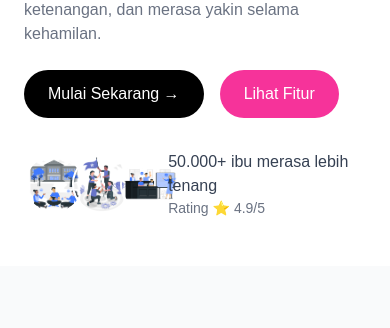
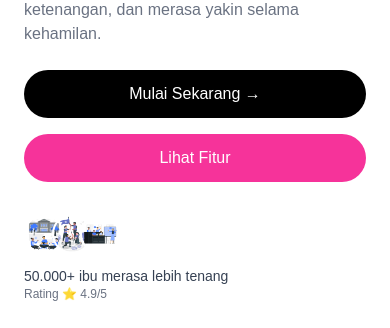
Before and after one commit to daffaakmaln/smartmom-webapp, a Next.js app: page / in a window 390 px wide. Shown: the part 817-1145 px from the top of the page. Built offline with nearby package versions, Linux system fonts and the light colour scheme; grey boxes are pictures that could not be loaded.

Commit message:
fix avatar

```diff
--- a/src/components/hero.tsx
+++ b/src/components/hero.tsx
@@ -2,7 +2,6 @@
 import Link from "next/link";
 import HeroImageCarousel from "./carousel_hero";
 import { useRef } from "react";
-
 
 interface HeroProps {
   onScrollToFeature: () => void;
@@ -22,43 +21,43 @@ export default function Hero({ onScrollToFeature }: HeroProps) {
           Teman setia ibu untuk memahami gizi, menjaga ketenangan, dan merasa
           yakin selama kehamilan.
         </p>
-        <div className="flex gap-4 mb-8">
+        <div className="flex flex-col sm:flex-row gap-4 mb-8">
           <Link href="/auth">
-            <button className="bg-black text-white px-6 py-3 rounded-full hover:bg-gray-800 transition">
+            <button className="w-full sm:w-auto bg-black text-white px-6 py-3 rounded-full hover:bg-gray-800 transition">
               Mulai Sekarang →
             </button>
           </Link>
           <button
             onClick={onScrollToFeature}
-            className="bg-pink-500 text-white px-6 py-3 rounded-full hover:bg-pink-600 transition"
+            className="w-full sm:w-auto bg-pink-500 text-white px-6 py-3 rounded-full hover:bg-pink-600 transition"
           >
             Lihat Fitur
           </button>
         </div>
 
-        <div className="flex items-center gap-3">
+        <div className="flex flex-col sm:flex-row items-start sm:items-center gap-3">
           <div className="flex -space-x-3">
             <img
               src="/avatar1.png"
-              className="w-15 h-15 rounded-full border-2 border-white object-contain"
-              alt=""
+              className="w-10 h-10 sm:w-12 sm:h-12 rounded-full border-2 border-white object-cover"
+              alt="Avatar 1"
             />
             <img
               src="/avatar2.png"
-              className="w-15 h-15 rounded-full border-2 border-white object-contain"
-              alt=""
+              className="w-10 h-10 sm:w-12 sm:h-12 rounded-full border-2 border-white object-cover"
+              alt="Avatar 2"
             />
             <img
               src="/avatar3.png"
-              className="w-15 h-15 rounded-full border-2 border-white object-contain"
-              alt=""
+              className="w-10 h-10 sm:w-12 sm:h-12 rounded-full border-2 border-white object-cover"
+              alt="Avatar 3"
             />
           </div>
-          <div>
-            <p className="text-gray-700 font-medium">
+          <div className="ml-0 sm:ml-0">
+            <p className="text-gray-700 font-medium text-sm sm:text-base">
               50.000+ ibu merasa lebih tenang
             </p>
-            <p className="text-sm text-gray-500">Rating ⭐ 4.9/5</p>
+            <p className="text-xs sm:text-sm text-gray-500">Rating ⭐ 4.9/5</p>
           </div>
         </div>
       </div>
```
